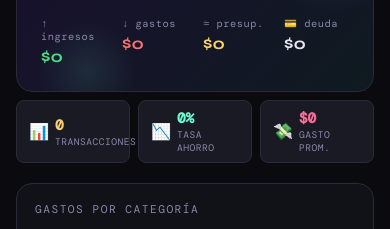
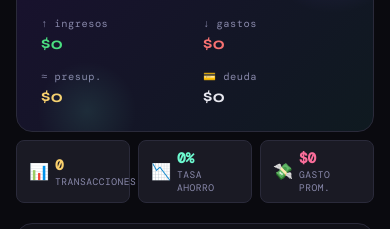
Before and after one commit to ttwofacess/FinTrack, a plain HTML site: page index.html in a window 390 px wide. Shown: the part 282-511 px from the top of the page. Drawn offline with nearby package versions, Linux system fonts and the light colour scheme; a web font is replaced by a local one.

Commit message:
feat(styles): add responsive layout for .balance-row on mobile
- Wrap .balance-row and set .balance-item to 50% width below 460px
- Displays 4 items as 2 rows of 2 on small screens

```diff
--- a/styles.css
+++ b/styles.css
@@ -139,6 +139,10 @@ body {
 .balance-month { font-size: 0.75rem; color: var(--text2); font-family: var(--mono); }
 .balance-row { display: flex; gap: 16px; margin-top: 20px; }
 .balance-item { flex: 1; }
+@media (max-width: 460px) {
+  .balance-row { flex-wrap: wrap; }
+  .balance-item { flex: 0 0 calc(50% - 8px); }
+}
 .balance-item .bi-label { font-size: 0.65rem; color: var(--text2); font-family: var(--mono); letter-spacing: 0.5px; }
 .balance-item .bi-value { font-size: 1.05rem; font-weight: 700; margin-top: 3px; }
 .bi-value.inc { color: var(--green); }
```
